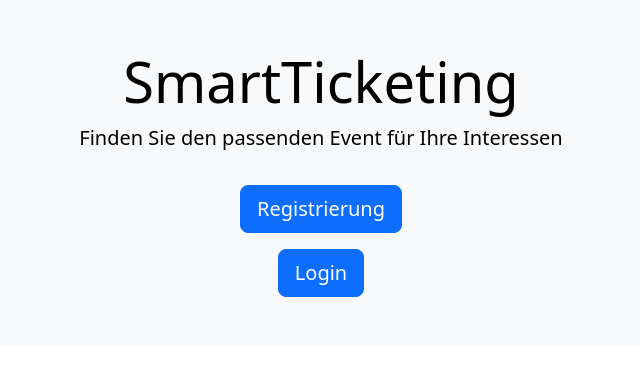
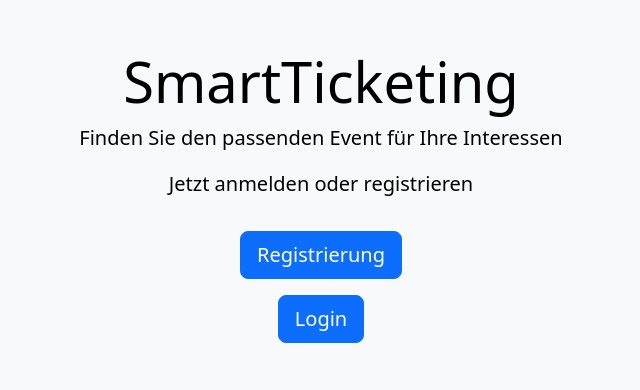
Before and after one commit to piy678/WEBEN, a PHP site: page / in a window 1280 px wide. Shown: the top 390 px of the page, without its empty margins (319-959 px from the left). Run offline with PHP 8.4, Linux system fonts and the light colour scheme.

Commit message:
change index

```diff
--- a/Frontend/sites/index.php
+++ b/Frontend/sites/index.php
@@ -37,12 +37,13 @@ $username = $_SESSION['username'] ?? null;
       <div class="container">
         <h1 class="display-4">SmartTicketing</h1>
         <p class="lead">Finden Sie den passenden Event für Ihre Interessen</p>
-
+</p>
         <?php if ($username): ?>
           <h2 class="mt-4">Willkommen, <strong><?= htmlspecialchars($username) ?></strong>!</h2>
           <a href="tickets.html" class="btn btn-success btn-lg mt-3">Zu den Tickets</a> <br>
           <a href="../../Backend/logic/logout.php" class="btn btn-danger btn-lg mt-3">Abmelden</a>
         <?php else: ?>
+          <p class="lead">Jetzt anmelden oder registrieren</p>
           <a href="registration.html" class="btn btn-primary btn-lg mt-3">Registrierung</a> <br>
           <a href="login.html" class="btn btn-primary btn-lg mt-3">Login</a>
         <?php endif; ?>
```
